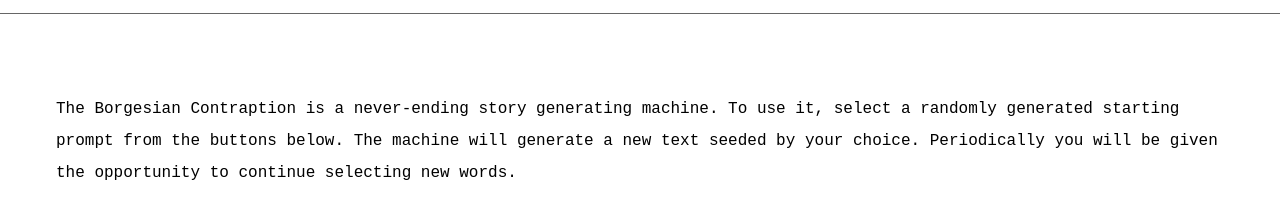
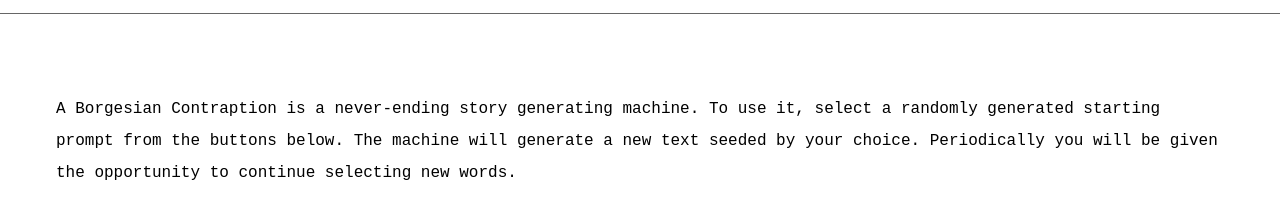
Before and after one commit to gjtorikian/a-borgesian-contraption-v1, a website: page about.html in a window 1280 px wide. Shown: the part 71-290 px from the top of the page. Drawn offline with nearby package versions, Linux system fonts and the light colour scheme; no server answers; a script that the page names is missing.

Commit message:
title change

```diff
--- a/about.html
+++ b/about.html
@@ -7,7 +7,7 @@
       content="width=device-width, initial-scale=1, shrink-to-fit=no"
     />
     <meta http-equiv="x-ua-compatible" content="ie=edge" />
-    <title>Borgesian Contraption</title>
+    <title>A Borgesian Contraption</title>
 
     <link
       rel="icon"
@@ -25,12 +25,12 @@
     <meta property="og:locale" content="en" />
     <meta
       name="description"
-      content="The Borgesian Contraption is a never-ending story generating
+      content="A Borgesian Contraption is a never-ending story generating
     machine."
     />
     <meta
       property="og:description"
-      content="The Borgesian Contraption is a never-ending story generating
+      content="A Borgesian Contraption is a never-ending story generating
     machine."
     />
     <meta property="og:url" content="https://aborgesiancontraption.net/about" />
@@ -86,11 +86,11 @@
       <div class="columns is-mobile is-centered">
         <div class="column">
           <p id="holder">
-            The Borgesian Contraption is a never-ending story generating
-            machine. To use it, select a randomly generated starting prompt from
-            the buttons below. The machine will generate a new text seeded by
-            your choice. Periodically you will be given the opportunity to
-            continue selecting new words.
+            A Borgesian Contraption is a never-ending story generating machine.
+            To use it, select a randomly generated starting prompt from the
+            buttons below. The machine will generate a new text seeded by your
+            choice. Periodically you will be given the opportunity to continue
+            selecting new words.
           </p>
         </div>
       </div>
```
Also changed, not shown: index.html (+8 -8 lines).
